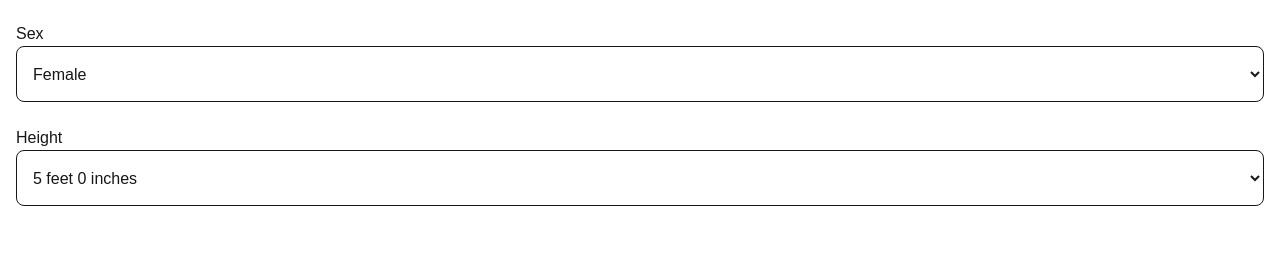
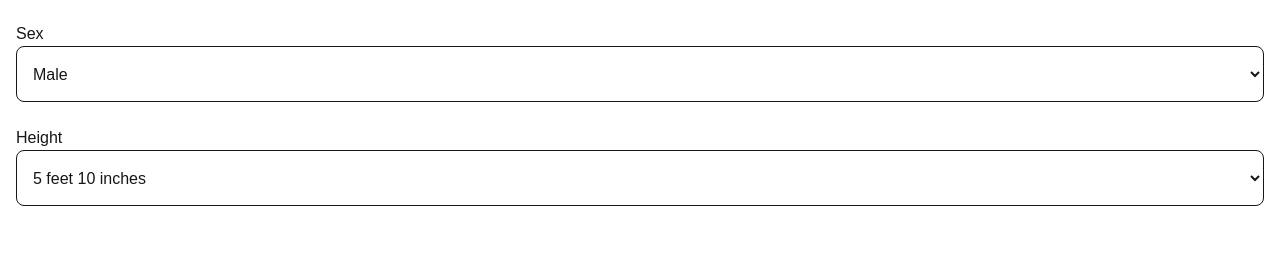
Before and after one commit to Tsmith18256/my-health-app-web, a Next.js app: page /onboarding in a window 1280 px wide. Shown: the part 178-434 px from the top of the page. Built offline with nearby package versions, Linux system fonts and the light colour scheme; no server answers; the database is empty; sample sign-in values are in the browser's storage.

Commit message:
Load user data on profile page

```diff
--- a/src/app/(app)/body-comp/profile/page.tsx
+++ b/src/app/(app)/body-comp/profile/page.tsx
@@ -1,14 +1,57 @@
-import { updateProfile } from '@/app/(app)/body-comp/profile/update-profile.action';
-import { BodyCompBottomNav, BodyCompBottomNavPage } from '@/body-comp/body-comp-bottom-nav.component';
-import { UserProfileForm } from '@/body-comp/profile/user-profile-form.component';
-import { Header } from '@/shared/components/header/header.component';
+import { updateProfile } from "@/app/(app)/body-comp/profile/update-profile.action";
+import {
+  BodyCompBottomNav,
+  BodyCompBottomNavPage,
+} from "@/body-comp/body-comp-bottom-nav.component";
+import { UserProfileForm } from "@/body-comp/profile/user-profile-form.component";
+import { Header } from "@/shared/components/header/header.component";
+import { selectUserProfileByEmail } from "@/shared/database/daos/user-profile.dao";
+import { auth, clerkClient, currentUser } from "@clerk/nextjs/server";
+import { redirect } from "next/navigation";
 
-export default function ProfilePage() {
+export default async function ProfilePage() {
+  const { userId } = await auth();
+
+  if (!userId) {
+    return {
+      isComplete: false,
+      errorMessage: "No user ID.",
+    };
+  }
+
+  const user = await currentUser();
+  const emailAddress = user?.emailAddresses[0]?.emailAddress;
+
+  if (!emailAddress) {
+    return {
+      isComplete: false,
+      errorMessage: "Authentication failed.",
+    };
+  }
+
+  const userProfile = await selectUserProfileByEmail(emailAddress);
+  if (!userProfile) {
+    const client = await clerkClient();
+    // If adding more fields to the `publicMetadata` object, update
+    // `clerk-metadata.ts` to add the type defs.
+    await client.users.updateUser(userId, {
+      publicMetadata: {
+        onboardingComplete: false,
+      },
+    });
+
+    redirect("/onboarding");
+  }
+
   return (
     <>
       <Header title="Profile" />
 
-      <UserProfileForm action={updateProfile} isFixedFooter={false} submitButtonLabel="Save" />
+      <UserProfileForm
+        action={updateProfile}
+        isOnboarding={false}
+        userProfile={userProfile}
+      />
 
       <BodyCompBottomNav currentPage={BodyCompBottomNavPage.Profile} />
     </>
--- a/src/app/(auth)/onboarding/page.tsx
+++ b/src/app/(auth)/onboarding/page.tsx
@@ -23,5 +23,5 @@ export default function OnboardingPage() {
     }
   };
 
-  return <UserProfileForm action={handleSubmit} isFixedFooter={true} />;
+  return <UserProfileForm action={handleSubmit} isOnboarding={true} />;
 }
--- a/src/body-comp/log/body-comp-entry-form.component.tsx
+++ b/src/body-comp/log/body-comp-entry-form.component.tsx
@@ -159,7 +159,7 @@ type IBodyCompEntryFormNewModeProps = {
   isEditMode?: false;
 };
 
-export type IBodyCompEntryFormProps = (
+type IBodyCompEntryFormProps = (
   | IBodyCompEntryFormEditModeProps
   | IBodyCompEntryFormNewModeProps
 ) & {
--- a/src/body-comp/profile/user-profile-form.component.tsx
+++ b/src/body-comp/profile/user-profile-form.component.tsx
@@ -2,57 +2,74 @@ import { Button } from "@/shared/components/buttons/button/button.component";
 import { Input } from "@/shared/components/forms/input/input.component";
 import { Option } from "@/shared/components/forms/select/option.component";
 import { Select } from "@/shared/components/forms/select/select.component";
-import { Sex } from '@/shared/utils/validation/validate-sex.util';
+import { IUserProfile } from "@/shared/database/daos/user-profile.dao";
+import { Sex } from "@/shared/utils/validation/validate-sex.util";
 import { ComponentProps, ReactNode } from "react";
 
 export const UserProfileForm = ({
   action,
-  isFixedFooter,
-  submitButtonLabel = "Proceed",
+  isOnboarding,
+  userProfile,
 }: IUserProfileFormProps) => {
+  const defaultBirthday = isOnboarding
+    ? "2000-01-01"
+    : userProfile.birthday.format("YYYY-MM-DD");
+  const defaultSex = isOnboarding ? Sex.Male : userProfile.sex;
+  const defaultHeight = isOnboarding ? 70 : userProfile.height;
+
   return (
     <form action={action}>
       <main className="flex flex-col gap-6 px-4 mt-6">
         <Input
           id="txtBirthday"
-          defaultValue={"2000-01-01"}
+          defaultValue={defaultBirthday}
           label="Birthday"
           name="birthday"
           required
           type="date"
         />
 
-        <Select id="ddlSex" label="Sex" name="sex" required>
+        <Select
+          id="ddlSex"
+          label="Sex"
+          defaultValue={defaultSex}
+          name="sex"
+          required
+        >
           <Option value={Sex.Female}>Female</Option>
           <Option value={Sex.Male}>Male</Option>
         </Select>
 
-        <Select id="ddlHeight" label="Height" name="height" required>
+        <Select
+          id="ddlHeight"
+          defaultValue={defaultHeight}
+          label="Height"
+          name="height"
+          required
+        >
           {renderHeightOptions()}
         </Select>
       </main>
 
-      <FooterButton
-        isFixedFooter={isFixedFooter}
-        submitButtonLabel={submitButtonLabel}
-      />
+      <FooterButton isOnboarding={isOnboarding} />
     </form>
   );
 };
 
 const FooterButton = ({
-  isFixedFooter,
-  submitButtonLabel,
-}: Pick<IUserProfileFormProps, "isFixedFooter" | "submitButtonLabel">) => {
-  const typeSpecificClasses = isFixedFooter
+  isOnboarding,
+}: Pick<IUserProfileFormProps, "isOnboarding">) => {
+  const typeSpecificClasses = isOnboarding
     ? "border-t border-t-gray-400 bottom-0 fixed inset-x-0"
     : "mt-8";
+
+  const label = isOnboarding ? "Proceed" : "Save";
 
   return (
     <footer
       className={`bg-(--background) flex gap-3 justify-stretch p-4 ${typeSpecificClasses}`}
     >
-      <Button type="submit">{submitButtonLabel}</Button>
+      <Button type="submit">{label}</Button>
     </footer>
   );
 };
@@ -74,8 +91,16 @@ const renderHeightOptions = () => {
   return options;
 };
 
-export interface IUserProfileFormProps {
+type IUserProfileFormProps = {
   action?: ComponentProps<"form">["action"];
-  isFixedFooter: boolean;
-  submitButtonLabel?: string;
+} & (IUserProfileFormEditModeProps | IUserProfileFormNewModeProps);
+
+interface IUserProfileFormEditModeProps {
+  isOnboarding: true;
+  userProfile?: false;
 }
+
+interface IUserProfileFormNewModeProps {
+  isOnboarding?: false;
+  userProfile: IUserProfile;
+}
--- a/src/shared/components/forms/select/option.component.tsx
+++ b/src/shared/components/forms/select/option.component.tsx
@@ -1,8 +1,13 @@
-export const Option = (props: IOptionProps) => {
-  return <option value={props.value}>{props.children}</option>;
+import { ComponentProps } from "react";
+
+export const Option = ({ children, ...otherProps }: IOptionProps) => {
+  return <option {...otherProps}>{children}</option>;
 };
 
-export interface IOptionProps {
+export interface IOptionProps
+  // Shouldn't be using `selected` prop. The default value should be set on the
+  // `<Select />` component instead.
+  extends Omit<ComponentProps<"option">, "selected"> {
   children: string;
   value: string;
 }
--- a/src/shared/components/forms/select/select.component.tsx
+++ b/src/shared/components/forms/select/select.component.tsx
@@ -1,24 +1,24 @@
-import { PropsWithChildren } from "react";
+import { ComponentProps, PropsWithChildren } from "react";
 
-export const Select = (props: ISelectProps) => {
+export const Select = ({ children, id, label, ...otherProps }: ISelectProps) => {
   return (
     <div className="flex flex-col">
-      <label htmlFor={props.id}>{props.label}</label>
+      <label htmlFor={id}>{label}</label>
       <select
-        id={props.id}
+        id={id}
         className="border-1 h-14 rounded-lg px-3 width-full"
-        name={props.name}
-        required={props.required}
+        {...otherProps}
       >
-        {props.children}
+        {children}
       </select>
     </div>
   );
 };
 
-export type ISelectProps = PropsWithChildren<{
-  id: string;
-  label: string;
-  name: string;
-  required: boolean;
-}>;
+export type ISelectProps = PropsWithChildren<
+  ComponentProps<"select"> & {
+    id: string;
+    label: string;
+    name: string;
+  }
+>;
--- a/src/shared/database/daos/user-profile.dao.ts
+++ b/src/shared/database/daos/user-profile.dao.ts
@@ -1,7 +1,6 @@
 import { sql } from "@/shared/database/db";
 import { formatDateForDatabaseDate } from "@/shared/utils/dates/format-date-for-database-date.util";
 import { LengthUnit } from "@/shared/enums/length-unit.enum";
-import { convertDateToDayjsWithoutTime } from "@/shared/utils/dates/convert-date-to-dayjs-without-time.util";
 import { convertLengthUnits } from "@/shared/utils/units/convert-length-units";
 import {
   EmailAddress,
@@ -9,6 +8,8 @@ import {
 } from "@/shared/utils/validation/validate-email-address.util";
 import { Dayjs } from "dayjs";
 import { Sex, validateSex } from "@/shared/utils/validation/validate-sex.util";
+import { convertVanillaDateToDayjsWithoutTime } from '@/shared/utils/dates/vanilla/convert-vanilla-date-to-dayjs-without-time.util';
+import { roundToDecimalPlaces } from '@/shared/utils/math/round-to-decimal-places.util';
 
 /**
  * Inserts 1 new User Profile entry into the database.
@@ -67,13 +68,13 @@ export const selectUserProfileByEmail = async (
 
 const convertModelToObject = (model: IUserProfileModel): IUserProfile => {
   return {
-    birthday: convertDateToDayjsWithoutTime(model.birthday),
+    birthday: convertVanillaDateToDayjsWithoutTime(model.birthday),
     emailAddress: validateEmailAddress(model.email_address),
-    height: convertLengthUnits(
+    height: roundToDecimalPlaces(convertLengthUnits(
       model.height_in_mm,
       LengthUnit.Millimeters,
       LengthUnit.Inches
-    ),
+    ), 0),
     sex: validateSex(model.sex),
   };
 };
--- a/src/shared/utils/dates/convert-date-to-dayjs-without-time.util.ts
+++ b/src/shared/utils/dates/vanilla/convert-vanilla-date-to-dayjs-without-time.util.ts
@@ -4,6 +4,6 @@ import dayjs, { Dayjs } from 'dayjs';
  * Takes a vanilla Date object and converts it to a Dayjs object. Any time
  * included in the vanilla date will be ignored.
  */
-export const convertDateToDayjsWithoutTime = (date: Date): Dayjs => {
+export const convertVanillaDateToDayjsWithoutTime = (date: Date): Dayjs => {
   return dayjs(date.toISOString().substring(0, 10));
 };
--- /dev/null
+++ b/src/shared/utils/math/round-to-decimal-places.util.ts
@@ -0,0 +1,11 @@
+/**
+ * Rounds the given number to the given number of decimal places.
+ */
+export const roundToDecimalPlaces = (
+  unroundedNumber: number,
+  decimalPlaces: number
+) => {
+  const multiplier = 10 ** decimalPlaces;
+
+  return Math.round(unroundedNumber * multiplier) / multiplier;
+};
```
Also changed, not shown: src/body-comp/body-comp-entry/body-comp-entry.dao.ts (+6 -7 lines).
